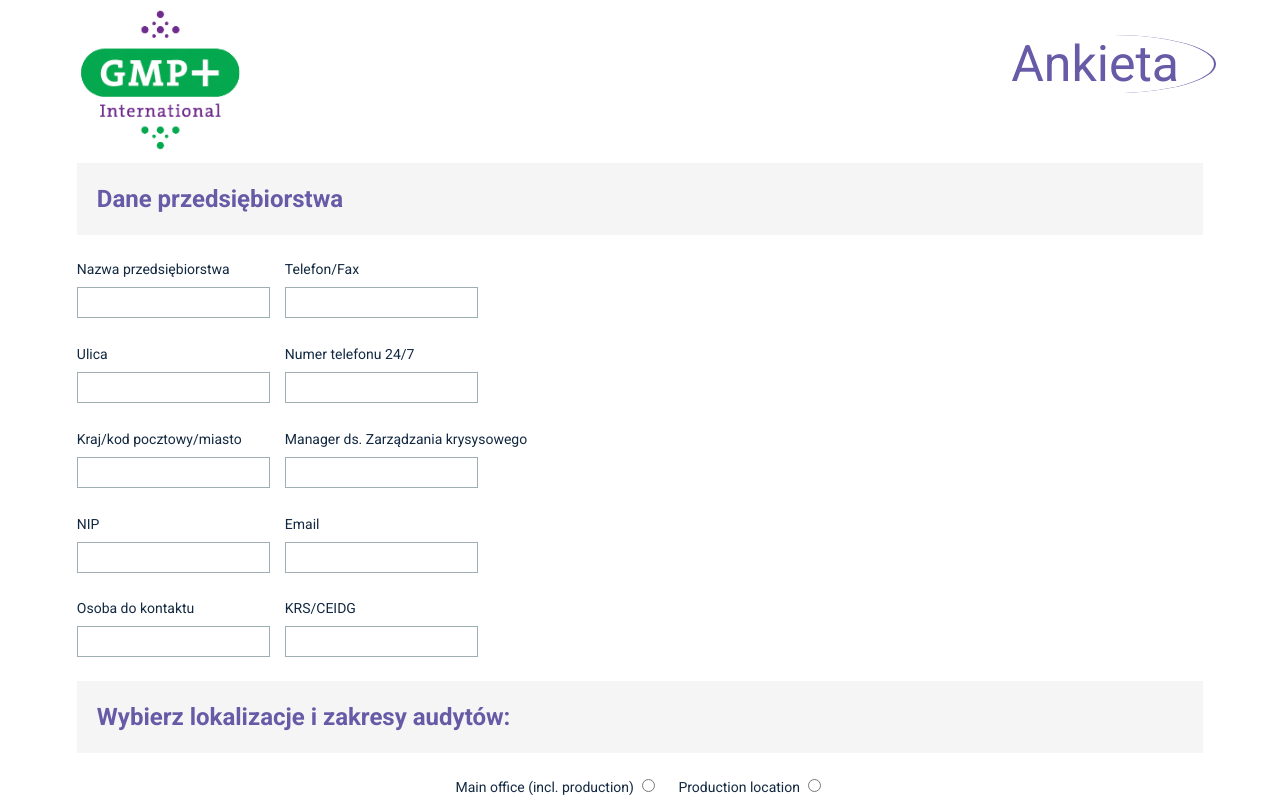
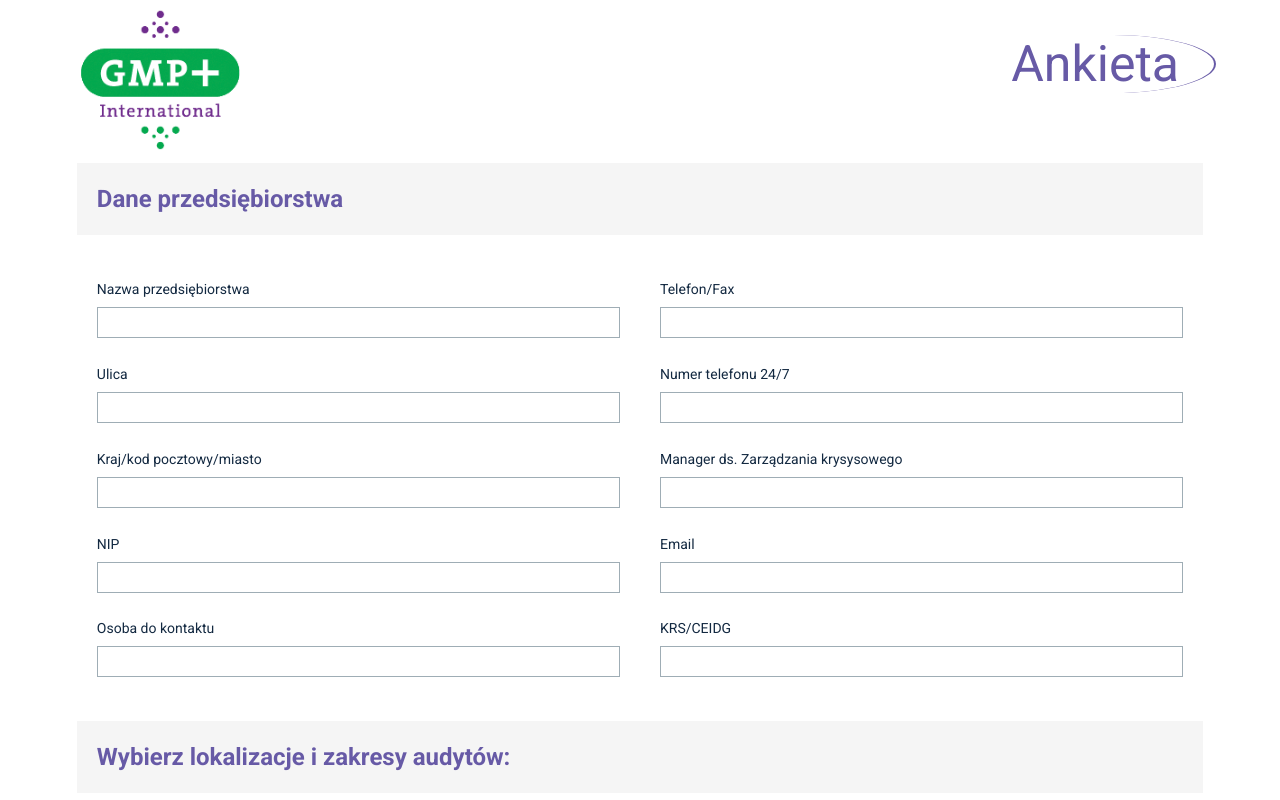
Before and after one commit to danj92/single-form, an Angular app in the folder frontend/: page / in a window 1280 px wide. Shown: the top 800 px of the page. Built offline with nearby package versions, Linux system fonts and the light colour scheme.

Commit message:
create test input component

```diff
--- a/frontend/src/app/forms/form-errors/form-errors.component.scss
+++ b/frontend/src/app/forms/form-errors/form-errors.component.scss
@@ -1,5 +1,4 @@
 :host {
     display: inline-block;
     color: var(--danger-dark);
-    padding-left: 15px;
 }
--- a/frontend/src/app/forms/forms.module.ts
+++ b/frontend/src/app/forms/forms.module.ts
@@ -6,6 +6,7 @@ import { FormsModule, ReactiveFormsModule } from '@angular/forms';
 import { RadioGroupComponent } from './radio-group/radio-group.component';
 import { RadioOptionComponent } from './radio-group/radio-option/radio-option.component';
 import { FormErrorsComponent } from './form-errors/form-errors.component';
+import { InputComponent } from './input/input.component';
 
 
 
@@ -13,7 +14,8 @@ import { FormErrorsComponent } from './form-errors/form-errors.component';
     declarations: [
         RadioGroupComponent,
         RadioOptionComponent,
-        FormErrorsComponent
+        FormErrorsComponent,
+        InputComponent
     ],
     imports: [
         BrowserModule,
@@ -27,6 +29,7 @@ import { FormErrorsComponent } from './form-errors/form-errors.component';
         RadioGroupComponent,
         RadioOptionComponent,
         FormErrorsComponent,
+        InputComponent,
     ],
 })
 export class ArtFormsModule { }
--- /dev/null
+++ b/frontend/src/app/forms/input/input.component.html
@@ -0,0 +1,7 @@
+<label>
+  <input
+    [type]="type"
+    [name]="name"
+    [formControl]="formControl"
+  >
+</label>
--- /dev/null
+++ b/frontend/src/app/forms/input/input.component.ts
@@ -0,0 +1,23 @@
+import { Component, OnInit, Input } from '@angular/core';
+
+import { FormControl, FormGroup, Validators } from '@angular/forms';
+
+@Component({
+  selector: 'app-input',
+  templateUrl: './input.component.html',
+  styleUrls: ['./input.component.scss']
+})
+export class InputComponent implements OnInit {
+
+  @Input() name = '';
+
+  @Input() type = '';
+
+  // @Input('formControl') formControl: FormControl;
+
+  constructor() { }
+
+  ngOnInit() {
+  }
+
+}
--- a/frontend/src/app/landing-page/landing-page/landing-page.component.html
+++ b/frontend/src/app/landing-page/landing-page/landing-page.component.html
@@ -2,9 +2,18 @@
 
   <form [formGroup]="formGroup" (ngSubmit)="onSubmit()">
 
-    <div class="data-company">
+          <!-- <app-input
+      type="text"
+      name="111111"
+      [formControl]="companyName"
+    >
+
+    </app-input> -->
+
+    <div class="">
       <h3>Dane przedsiębiorstwa</h3>
 
+      <div class="data-company ">
         <div class="left">
           <label>
             <div class="label">
@@ -81,7 +90,7 @@
             <input type="text">
           </label>
         </div>
-
+      </div>
 
     </div>
 
--- a/frontend/src/app/landing-page/landing-page/landing-page.component.scss
+++ b/frontend/src/app/landing-page/landing-page/landing-page.component.scss
@@ -7,9 +7,11 @@
     }
 
     .data-company {
+      display: flex;
       .left,
       .right {
-        display: inline-block;
+        width: 100%;
+        padding: 20px;
       }
     }
 
--- a/frontend/src/styles/_forms.scss
+++ b/frontend/src/styles/_forms.scss
@@ -8,6 +8,7 @@
 
 label {
   display: block;
+  position: relative;
   font-size: var(--input-font-size);
   margin-bottom: var(--form-margin-bottom);
   color: var(--font-color);
@@ -17,11 +18,18 @@ label {
   }
 }
 
+app-form-errors {
+  position: absolute;
+  left: 0;
+  top: 60px;
+}
+
 input[type="text"] {
   border: 1px solid var(--content-dark);
   outline: none;
   padding: 7px;
   color: var(--font-color);
+  width: 100%;
 }
 
 
```
Also changed, not shown: frontend/src/app/forms/input/input.component.scss (added), 1 other file (tests, documents, lock files or other folders). Lines whose indentation alone changed are shown as unchanged.
